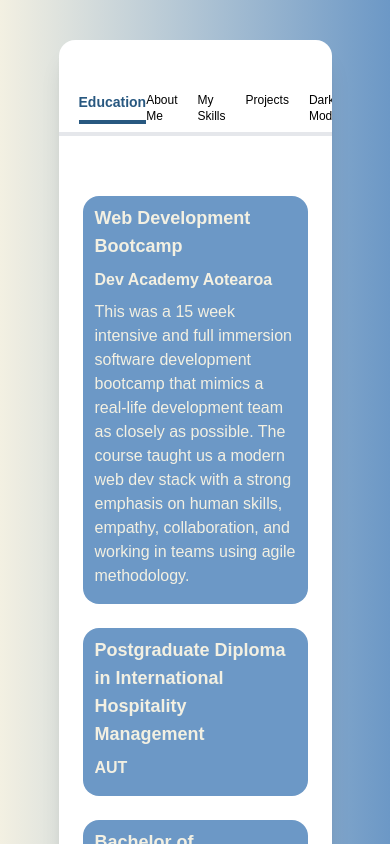
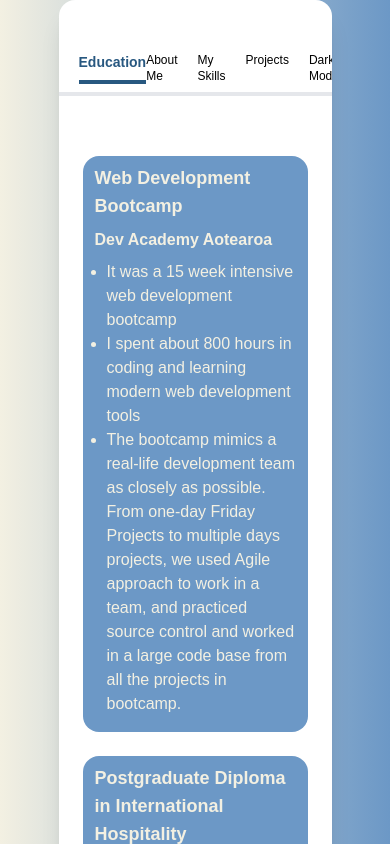
Before and after one commit to yiyuchen-nz/Personal-portfolio, a Next.js app: page /education in a window 390 px wide. Shown: the top 844 px of the page. Built offline with nearby package versions, Linux system fonts and the light colour scheme.

Commit message:
worked on the content in education and adjusted style for mobile

```diff
--- a/pages/_app.tsx
+++ b/pages/_app.tsx
@@ -9,7 +9,7 @@ function MyApp({ Component, pageProps,router}) {
   return (
     <ThemeProvider attribute='class'>
 
-    <div className='my-10 overflow-scroll align-middle bg-white shadow-xl rounded-2xl dark:bg-black' style={{width:"70vw", marginLeft:"auto", marginRight:"auto"}}>
+    <div className='overflow-scroll align-middle bg-white shadow-xl sm:my-10 rounded-2xl dark:bg-black' style={{width:"70vw", marginLeft:"auto", marginRight:"auto"}}>
       <Navbar/>
       <AnimatePresence exitBeforeEnter key={router.route}>
       <Component {...pageProps} />
--- a/pages/education.tsx
+++ b/pages/education.tsx
@@ -25,8 +25,13 @@ const Education = () => {
           <motion.h5 variants={fadeInUp} className="my-2 font-semibold ">
             Dev Academy Aotearoa
           </motion.h5>
-          <motion.p className="my-2 ">This was a 15 week intensive and full immersion software development bootcamp that mimics a real-life development team as closely as possible. The course taught us a modern web dev stack with a strong emphasis on human skills, empathy, collaboration, and working in teams using agile methodology.  </motion.p>
-          <motion.p></motion.p>
+          <motion.p className="my-2 ">
+            <ol className="ml-3 list-disc">
+              <li>It was a 15 week intensive web development bootcamp</li>
+              <li>I spent about 800 hours in coding and learning modern web development tools</li>
+              <li>The bootcamp mimics a real-life development team as closely as possible. From one-day Friday Projects to multiple days projects, we used Agile approach to work in a team, and practiced source control and worked in a large code base from all the projects in bootcamp.</li>
+            </ol>
+          </motion.p>
       </motion.div>
 
       <motion.div variants={fadeInUp} className="px-3 pb-2 bg-blue rounded-2xl dark:bg-gray-800">
--- a/pages/index.tsx
+++ b/pages/index.tsx
@@ -49,7 +49,7 @@ const index = () => {
       <motion.div variants={stagger}
         initial="initial"
         animate="animate" className="md:col-span-2 lg:col-span-2'">
-      <motion.h5 variants={fadeInUp} className='pt-16 pl-10 pr-16 leading-8 text-justify font-Poppins'>
+      <motion.h5 variants={fadeInUp} className='pt-16 pl-10 pr-16 text-xs text-center sm:text-lg sm:leading-8 md:text-justify font-Poppins'>
          <span style={{color:'#285880', fontSize:"50px"}}>Hello! </span>I am so glad you are here.
          <br/>
          <br/>
```
